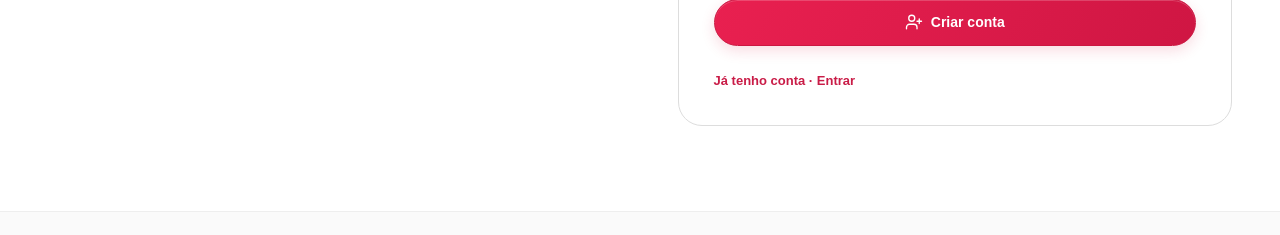
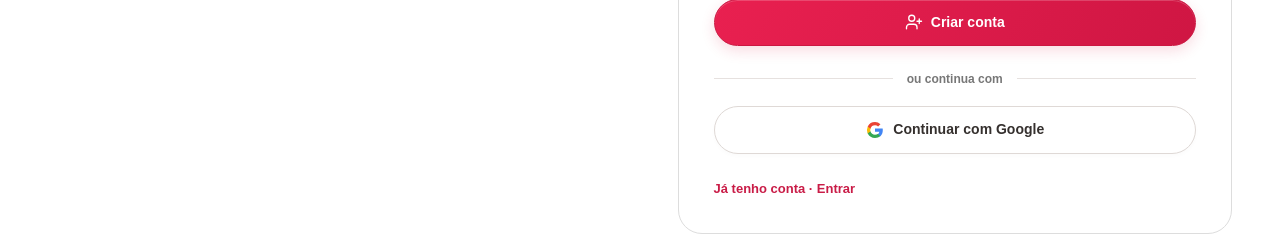
Before and after one commit to alyMussagy/Ibiza, a Next.js app: page /registo in a window 1280 px wide. Shown: the part 655-890 px from the top of the page. Built offline with nearby package versions, Linux system fonts and the light colour scheme; no server answers.

Commit message:
Add Google sign-in flow

```diff
--- a/src/app/auth/callback/route.ts
+++ b/src/app/auth/callback/route.ts
@@ -1,20 +1,38 @@
 import { NextRequest, NextResponse } from "next/server";
 import { createServerSupabase, hasSupabaseConfig } from "@/lib/supabase/server";
-import { safeNext, appOrigin } from "@/features/auth/validation";
+import { safeNext, appOrigin, oauthNextCookie } from "@/features/auth/validation";
 export async function GET(request: NextRequest) {
   const origin = appOrigin(),
     code = request.nextUrl.searchParams.get("code");
+  const next = safeNext(
+    request.nextUrl.searchParams.get("next") ??
+      request.cookies.get(oauthNextCookie)?.value,
+  );
   if (hasSupabaseConfig() && code) {
     try {
       const supabase = await createServerSupabase(true);
       const { error } = await supabase.auth.exchangeCodeForSession(code);
-      if (!error)
-        return NextResponse.redirect(
-          new URL(safeNext(request.nextUrl.searchParams.get("next")), origin),
-        );
+      if (!error) {
+        const response = NextResponse.redirect(new URL(next, origin));
+        response.cookies.set(oauthNextCookie, "", {
+          path: "/auth/callback",
+          maxAge: 0,
+        });
+        return response;
+      }
     } catch {
       /* fail closed */
     }
   }
-  return NextResponse.redirect(new URL("/login?notice=invalid-link", origin));
+  const notice = request.nextUrl.searchParams.has("error")
+    ? "google-cancelled"
+    : "invalid-link";
+  const response = NextResponse.redirect(
+    new URL(`/login?notice=${notice}`, origin),
+  );
+  response.cookies.set(oauthNextCookie, "", {
+    path: "/auth/callback",
+    maxAge: 0,
+  });
+  return response;
 }
--- a/src/app/globals.css
+++ b/src/app/globals.css
@@ -1105,6 +1105,37 @@ a.bg-primary {
   gap: 16px;
   font-size: 13px;
   margin-top: 25px;
+}
+.social-auth {
+  margin-top: 24px;
+}
+.social-auth-divider {
+  display: flex;
+  align-items: center;
+  gap: 14px;
+  color: #777;
+  font-size: 12px;
+  font-weight: 600;
+  text-align: center;
+}
+.social-auth-divider::before,
+.social-auth-divider::after {
+  content: "";
+  flex: 1;
+  height: 1px;
+  background: #e6e1df;
+}
+.social-auth form {
+  margin-top: 18px;
+}
+.google-auth-button {
+  width: 100%;
+  border-color: #d7d3d1;
+  box-shadow: 0 3px 12px rgb(35 22 22 / 5%);
+}
+.google-auth-button:hover {
+  border-color: #e3425c;
+  background: #fff7f8;
 }
 .account-links a {
   color: #c91c47;
--- a/src/app/login/page.tsx
+++ b/src/app/login/page.tsx
@@ -16,6 +16,10 @@ export default async function Login({
       notice={
         p.notice === "invalid-link"
           ? "Esta ligação é inválida ou expirou. Solicita uma nova ligação de recuperação."
+          : p.notice === "google-unavailable"
+            ? "A entrada com Google está temporariamente indisponível. Tenta com email e palavra-passe."
+            : p.notice === "google-cancelled"
+              ? "A entrada com Google não foi concluída. Podes tentar novamente."
           : p.changed === "1"
             ? "Palavra-passe alterada. Entra com a nova palavra-passe."
             : undefined
--- /dev/null
+++ b/src/components/forms/google-auth-button.tsx
@@ -0,0 +1,30 @@
+"use client";
+import { LoaderCircle } from "lucide-react";
+import { useFormStatus } from "react-dom";
+import { Button } from "@/components/ui/button";
+
+function GoogleMark() {
+  return (
+    <svg viewBox="0 0 24 24" width="20" height="20" aria-hidden="true">
+      <path fill="#4285F4" d="M21.35 12.23c0-.71-.06-1.39-.18-2.05H12v3.87h5.24a4.48 4.48 0 0 1-1.95 2.94v2.45h3.16c1.85-1.7 2.9-4.2 2.9-7.21Z" />
+      <path fill="#34A853" d="M12 21.5c2.64 0 4.86-.87 6.45-2.36l-3.16-2.45c-.87.58-1.99.93-3.29.93a5.8 5.8 0 0 1-5.46-4.03H3.28v2.52A9.75 9.75 0 0 0 12 21.5Z" />
+      <path fill="#FBBC05" d="M6.54 13.59a5.86 5.86 0 0 1 0-3.18V7.89H3.28a9.75 9.75 0 0 0 0 8.22l3.26-2.52Z" />
+      <path fill="#EA4335" d="M12 6.38c1.44 0 2.72.49 3.74 1.47l2.8-2.8A9.4 9.4 0 0 0 12 2.5a9.75 9.75 0 0 0-8.72 5.39l3.26 2.52A5.8 5.8 0 0 1 12 6.38Z" />
+    </svg>
+  );
+}
+
+export function GoogleAuthButton({ enabled }: { enabled: boolean }) {
+  const { pending } = useFormStatus();
+  return (
+    <Button
+      type="submit"
+      variant="outline"
+      className="google-auth-button"
+      disabled={!enabled || pending}
+    >
+      {pending ? <LoaderCircle size={20} className="animate-spin" aria-hidden="true" /> : <GoogleMark />}
+      {pending ? "A ligar ao Google…" : "Continuar com Google"}
+    </Button>
+  );
+}
--- a/src/components/layout/auth-shell.tsx
+++ b/src/components/layout/auth-shell.tsx
@@ -1,6 +1,8 @@
 import Link from "next/link";
 import { hasSupabaseConfig } from "@/lib/supabase/server";
 import { AuthForm, type AuthMode } from "@/components/forms/auth-form";
+import { googleAuthAction } from "@/features/auth/actions";
+import { GoogleAuthButton } from "@/components/forms/google-auth-button";
 export function AuthShell({
   mode,
   title,
@@ -48,6 +50,15 @@ export function AuthShell({
           </p>
         )}
         <AuthForm mode={mode} enabled={enabled} next={next} />
+        {(mode === "login" || mode === "register") && (
+          <div className="social-auth">
+            <div className="social-auth-divider"><span>ou continua com</span></div>
+            <form action={googleAuthAction}>
+              <input type="hidden" name="next" value={next || "/comecar"} />
+              <GoogleAuthButton enabled={enabled} />
+            </form>
+          </div>
+        )}
         <div className="account-links">
           {mode === "login" ? (
             <>
--- a/src/features/auth/actions.ts
+++ b/src/features/auth/actions.ts
@@ -1,4 +1,5 @@
 "use server";
+import { cookies } from "next/headers";
 import { redirect } from "next/navigation";
 import { createServerSupabase, hasSupabaseConfig } from "@/lib/supabase/server";
 import {
@@ -8,8 +9,34 @@ import {
   passwordSchema,
   registerSchema,
   safeNext,
+  oauthNextCookie,
 } from "./validation";
 export type FormState = { error?: string; success?: string };
+export async function googleAuthAction(form: FormData) {
+  if (!hasSupabaseConfig()) redirect("/login?notice=google-unavailable");
+  let authUrl: string | undefined;
+  try {
+    const supabase = await createServerSupabase(true);
+    const { data, error } = await supabase.auth.signInWithOAuth({
+      provider: "google",
+      options: { redirectTo: `${appOrigin()}/auth/callback` },
+    });
+    if (!error && data.url) {
+      (await cookies()).set(oauthNextCookie, safeNext(form.get("next")), {
+        httpOnly: true,
+        sameSite: "lax",
+        secure: new URL(appOrigin()).protocol === "https:",
+        path: "/auth/callback",
+        maxAge: 600,
+      });
+      authUrl = data.url;
+    }
+  } catch {
+    // A configuration or provider error is shown on the login page.
+  }
+  if (authUrl) redirect(authUrl);
+  redirect("/login?notice=google-unavailable");
+}
 export async function authAction(
   _previous: FormState,
   form: FormData,
--- a/src/features/auth/validation.ts
+++ b/src/features/auth/validation.ts
@@ -1,4 +1,5 @@
 import { z } from "zod";
+export const oauthNextCookie = "ibiza_oauth_next";
 export const emailSchema = z.string().trim().email().toLowerCase().max(254);
 export const passwordSchema = z.string().min(12).max(128);
 export const registerSchema = z.object({
```
